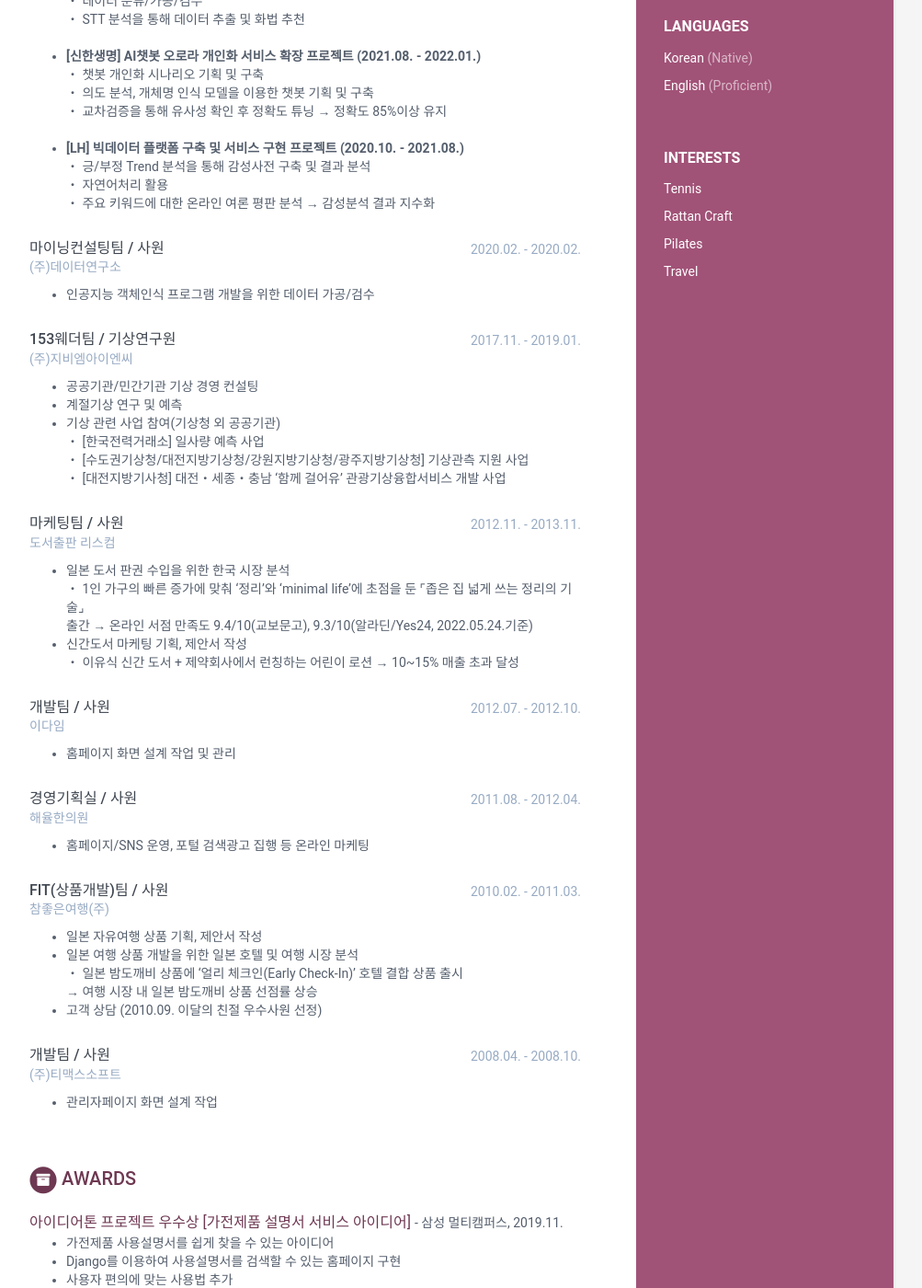
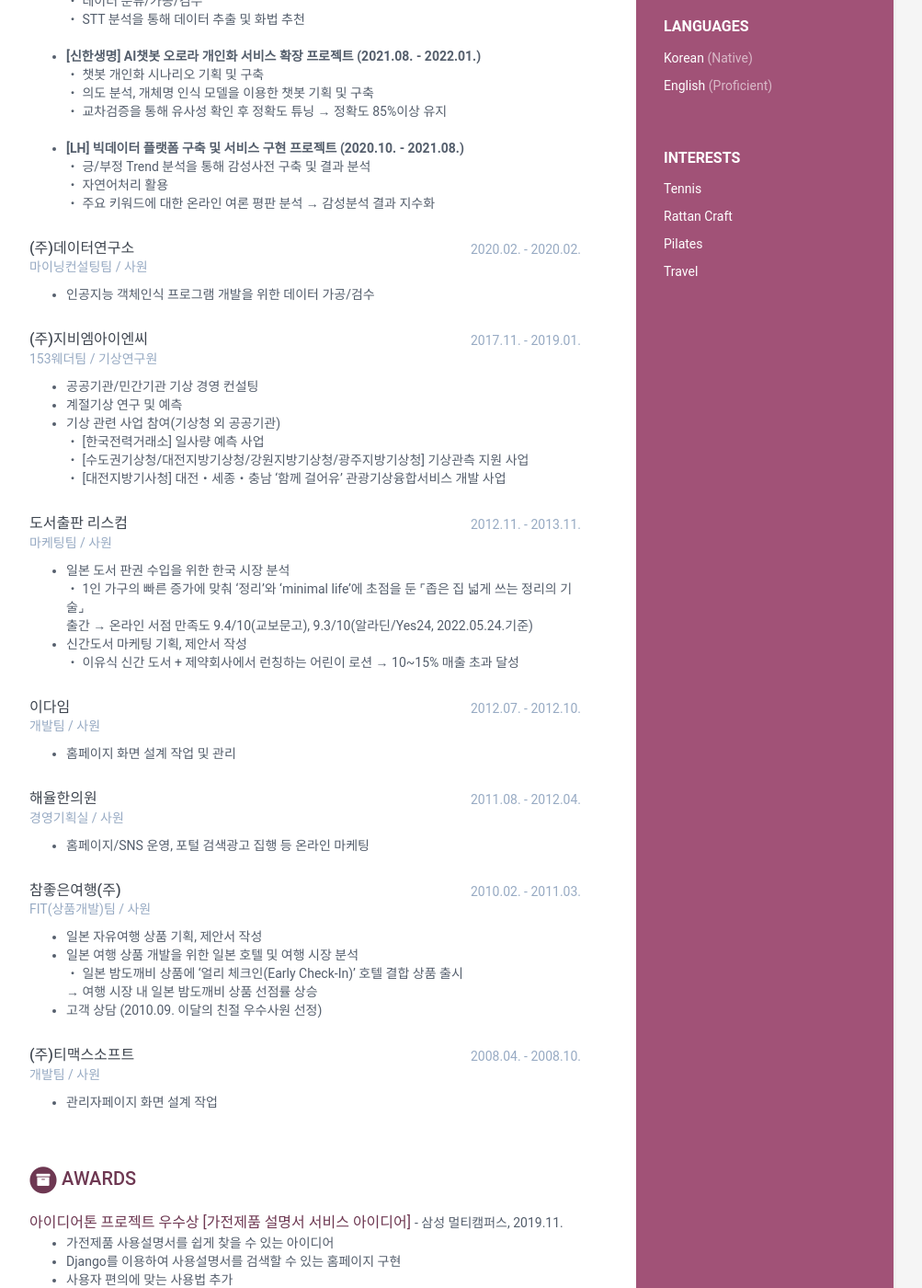
Before and after one commit to ranisop/resume, a Jekyll site: the page built from index.html, in a window 1280 px wide and 1400 px high, scrolled down 703 px. Shown: the whole window at 92% size, without its empty margins (168-1171 px from the left). Built offline with Jekyll 4.4.1, drawn with Linux system fonts in a browser that asks for light colours; some of the changed text lies outside the part shown.

```diff
--- a/_data/data.yml
+++ b/_data/data.yml
@@ -59,6 +59,13 @@ career-profile:
           - 사회 이슈에 따른 외국인 관광객수 변화 분석
           - Visualization
 
+    - title: 서울시 범죄 현황 분석 💻
+      link: "https://github.com/ranisop/Data_Science/blob/master/02.%20Analysis%20for%20crime%20in%20Seoul/02.%20Crime%20in%20Seoul.ipynb"
+      tanline:
+      details: |
+          - 서울시 범죄 데이터 분석
+          - Visualization
+
     - title: 제주도 핫플레이스 분석 💻
       link: "https://github.com/ranisop/Data_Exercise/blob/master/4.2%20word%20cloud.ipynb"
       tanline:
@@ -71,13 +78,6 @@ career-profile:
       tanline:
       details: |
           - 서울시 CCTV 현황과 인구 현황 분석
-          - Visualization
-
-    - title: 서울시 범죄 현황 분석 💻
-      link: "https://github.com/ranisop/Data_Science/blob/master/02.%20Analysis%20for%20crime%20in%20Seoul/02.%20Crime%20in%20Seoul.ipynb"
-      tanline:
-      details: |
-          - 서울시 범죄 데이터 분석
           - Visualization
 
     - title: 서울시 청소년 범죄 영향 인자 분석 💻
@@ -130,9 +130,9 @@ education:
 
 
 experiences:
-    - role: 마이닝컨설팅팀 / 대리
+    - role: (주)코트비스
       time: 2020.10. - Present
-      company: (주)코트비스
+      company: 마이닝컨설팅팀 / 대리
 #      title: [신한라이프] AI NewLife(TM AI비서) 추천스크립트 프로젝트 (2022.02. - Present)
       details: |
           - [신한라이프] AI NewLife(TM AI비서) 추천스크립트 프로젝트 (2022.02. - Present)
@@ -149,16 +149,16 @@ experiences:
             : ・ 주요 키워드에 대한 온라인 여론 평판 분석 → 감성분석 결과 지수화
 
 
-    - role: 마이닝컨설팅팀 / 사원
+    - role: (주)데이터연구소
       time: 2020.02. - 2020.02.
-      company: (주)데이터연구소
+      company: 마이닝컨설팅팀 / 사원
       details: |
           - 인공지능 객체인식 프로그램 개발을 위한 데이터 가공/검수
 
 
-    - role: 153웨더팀 / 기상연구원
+    - role: (주)지비엠아이엔씨
       time: 2017.11. - 2019.01.
-      company: (주)지비엠아이엔씨
+      company: 153웨더팀 / 기상연구원
       details: |
           - 공공기관/민간기관 기상 경영 컨설팅
           - 계절기상 연구 및 예측
@@ -168,9 +168,9 @@ experiences:
             ・ [대전지방기사청] 대전・세종・충남 '함께 걸어유' 관광기상융합서비스 개발 사업
 
 
-    - role: 마케팅팀 / 사원
+    - role: 도서출판 리스컴
       time: 2012.11. - 2013.11.
-      company: 도서출판 리스컴
+      company: 마케팅팀 / 사원
       details: |
           - 일본 도서 판권 수입을 위한 한국 시장 분석
             ・ 1인 가구의 빠른 증가에 맞춰 '정리'와 'minimal life'에 초점을 둔 ⌜좁은 집 넓게 쓰는 정리의 기술⌟
@@ -178,21 +178,21 @@ experiences:
           - 신간도서 마케팅 기획, 제안서 작성
             ・ 이유식 신간 도서 + 제약회사에서 런칭하는 어린이 로션 → 10~15% 매출 초과 달성
 
-    - role: 개발팀 / 사원
+    - role: 이다임
       time: 2012.07. - 2012.10.
-      company: 이다임
+      company: 개발팀 / 사원
       details: |
           - 홈페이지 화면 설계 작업 및 관리
 
-    - role: 경영기획실 / 사원
+    - role: 해율한의원
       time: 2011.08. - 2012.04.
-      company: 해율한의원
+      company: 경영기획실 / 사원
       details: |
           - 홈페이지/SNS 운영, 포털 검색광고 집행 등 온라인 마케팅
 
-    - role: FIT(상품개발)팀 / 사원
+    - role: 참좋은여행(주)
       time: 2010.02. - 2011.03.
-      company: 참좋은여행(주)
+      company: FIT(상품개발)팀 / 사원
       details: |
           - 일본 자유여행 상품 기획, 제안서 작성
           - 일본 여행 상품 개발을 위한 일본 호텔 및 여행 시장 분석
@@ -200,9 +200,9 @@ experiences:
                 → 여행 시장 내 일본 밤도깨비 상품 선점률 상승
           - 고객 상담 (2010.09. 이달의 친절 우수사원 선정)
 
-    - role: 개발팀 / 사원
+    - role: (주)티맥스소프트
       time: 2008.04. - 2008.10.
-      company: (주)티맥스소프트
+      company: 개발팀 / 사원
       details: |
           - 관리자페이지 화면 설계 작업
 
@@ -245,7 +245,8 @@ training:
           - 통계학의 기초와 필수 개념 학습
           - R을 이용한 통계 자료 분석
 
-    - role: 실전 데이터 분석 과정
+    - role: 실전 데이터 분석 과정 💻
+      link: "https://github.com/ranisop/Data_Analysis"
       time: 2020.03. - 2020.08.
       company: DS School
       details: |
@@ -259,7 +260,8 @@ training:
       details: |
           - Python 3 Programming
 
-    - role: 빅데이터(딥러닝) 활용 AI 설계
+    - role: 빅데이터(딥러닝) 활용 AI 설계 💻
+      link: "https://github.com/ranisop/Deep_Learning_Class"
       time: 2019.04. - 2019.11.
       company: 삼성 멀티캠퍼스
       details: |
```
